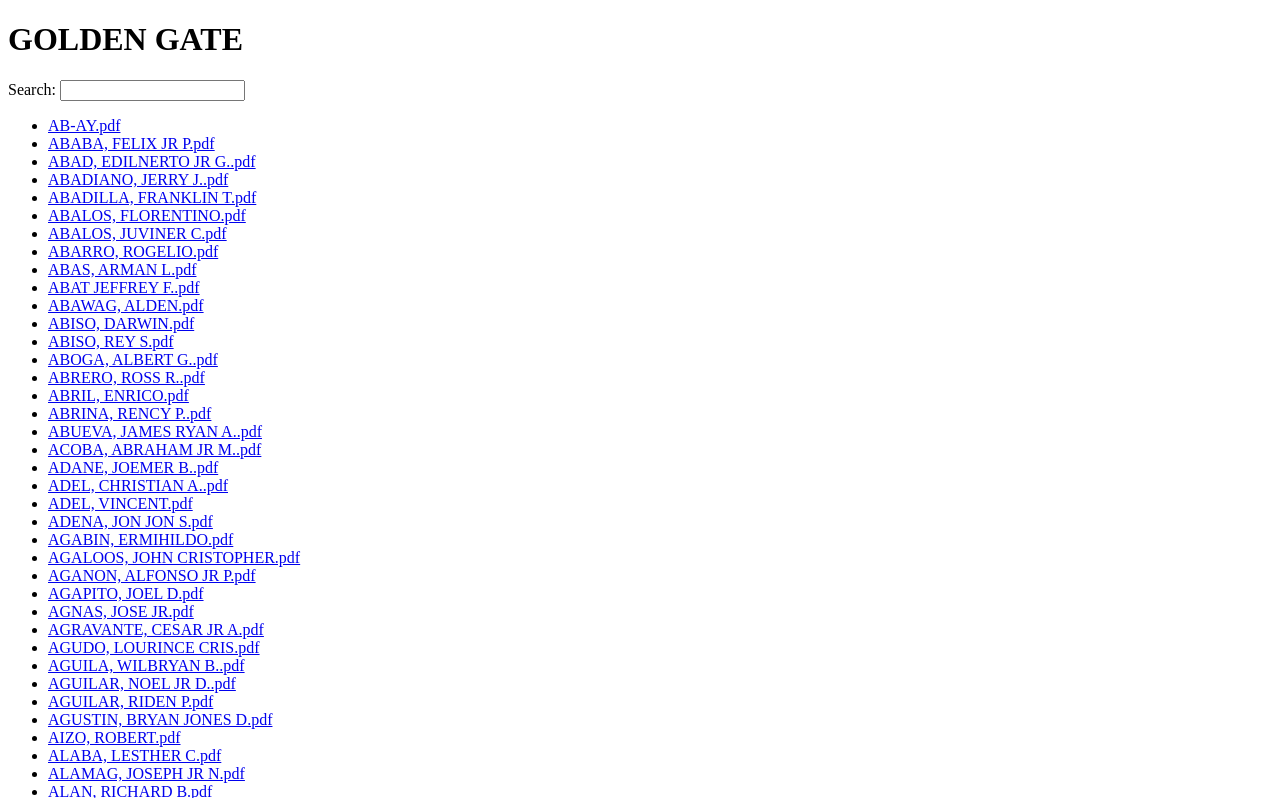
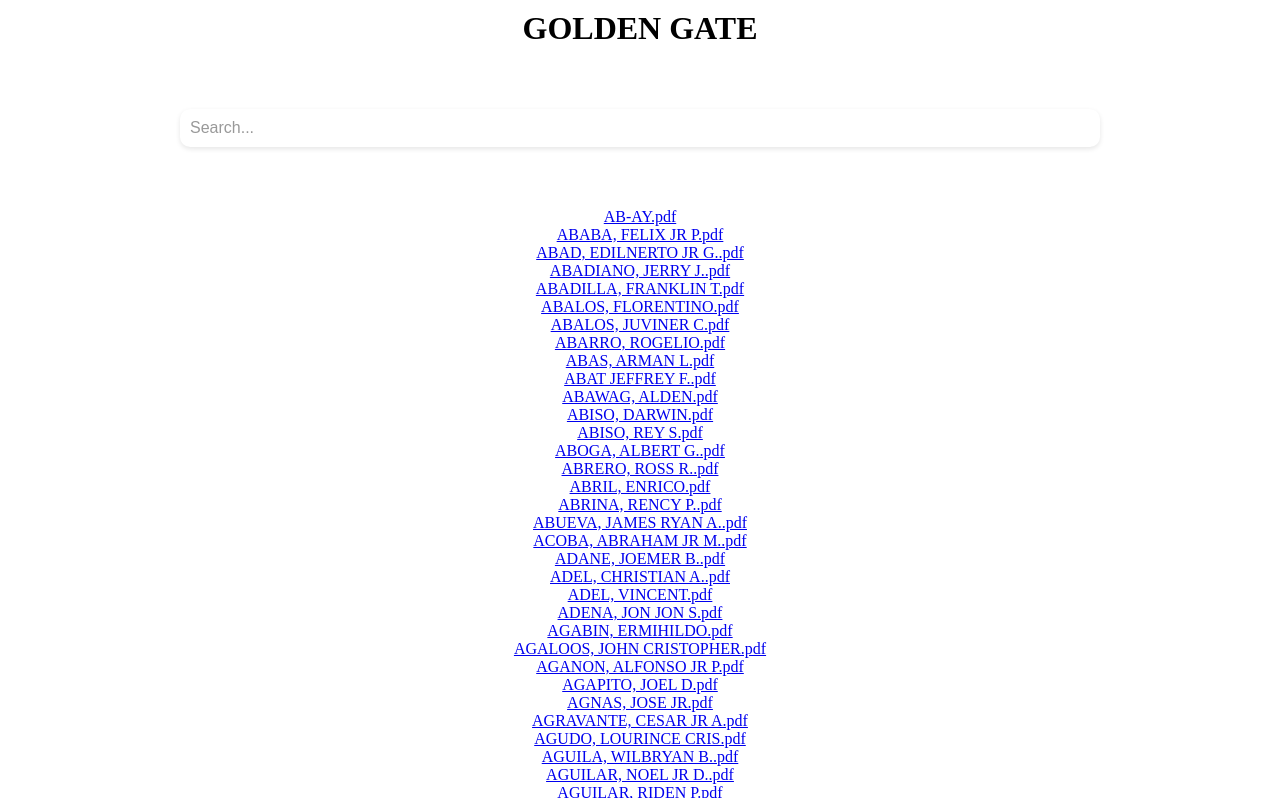
Before and after one commit to Alexx009/3GS-INSURANCE, a plain HTML site: page index.html in a window 1280 px wide. Shown: the top 798 px of the page. Drawn offline with Linux system fonts and the light colour scheme.

Commit message:
test push

```diff
--- a/index.html
+++ b/index.html
@@ -4,15 +4,15 @@
   <meta charset="UTF-8">
   <meta name="viewport" content="width=device-width, initial-scale=1.0">
   <title> 3GS INSURANCE</title>
+  <link rel="stylesheet" href="style.css">
+
 </head>
 <body>
-  <h1>GOLDEN GATE</h1>
-
-  <label for="search-input">Search: </label>
-  <input type="text" id="search-input" oninput="filterPDFList()">
-
+  <h1 class="HEADER">GOLDEN GATE</h1>
+<div class="search-bar">
+  <input type="text" id="search-input" oninput="filterPDFList()" class="SEARCHBAR" placeholder="Search...">
+</div>
   <ul id="pdfList"></ul>
-  <img src="INSURANCE/G1/alex.png" alt="">
 
   <script src="app.js"></script>
 </body>
--- /dev/null
+++ b/style.css
@@ -0,0 +1,37 @@
+ul{
+    list-style-type: none;
+    padding: 0;
+    margin: 0;
+    text-align: center;
+}
+.HEADER {
+    display: flex;
+    justify-content: center;
+    align-items: center;
+    height: 5vh;
+    margin: 0;
+}
+.search-bar {
+    display: flex;
+    justify-content: center;
+    align-items: center;
+    height: 20vh;
+    margin: 0;
+}
+.SEARCHBAR {
+    width: 50lh;
+    padding: 10px;
+    border: none;
+    border-radius: 10px;
+    font-size: 16px;
+    outline: none;
+    box-shadow: 0 2px 5px rgba(0, 0, 0, 0.1);
+}
+
+.SEARCHBAR:focus {
+    box-shadow: 0 2px 5px rgba(0, 0, 0, 0.2);
+}
+
+.SEARCHBAR::placeholder {
+    color: #999;
+}
```
